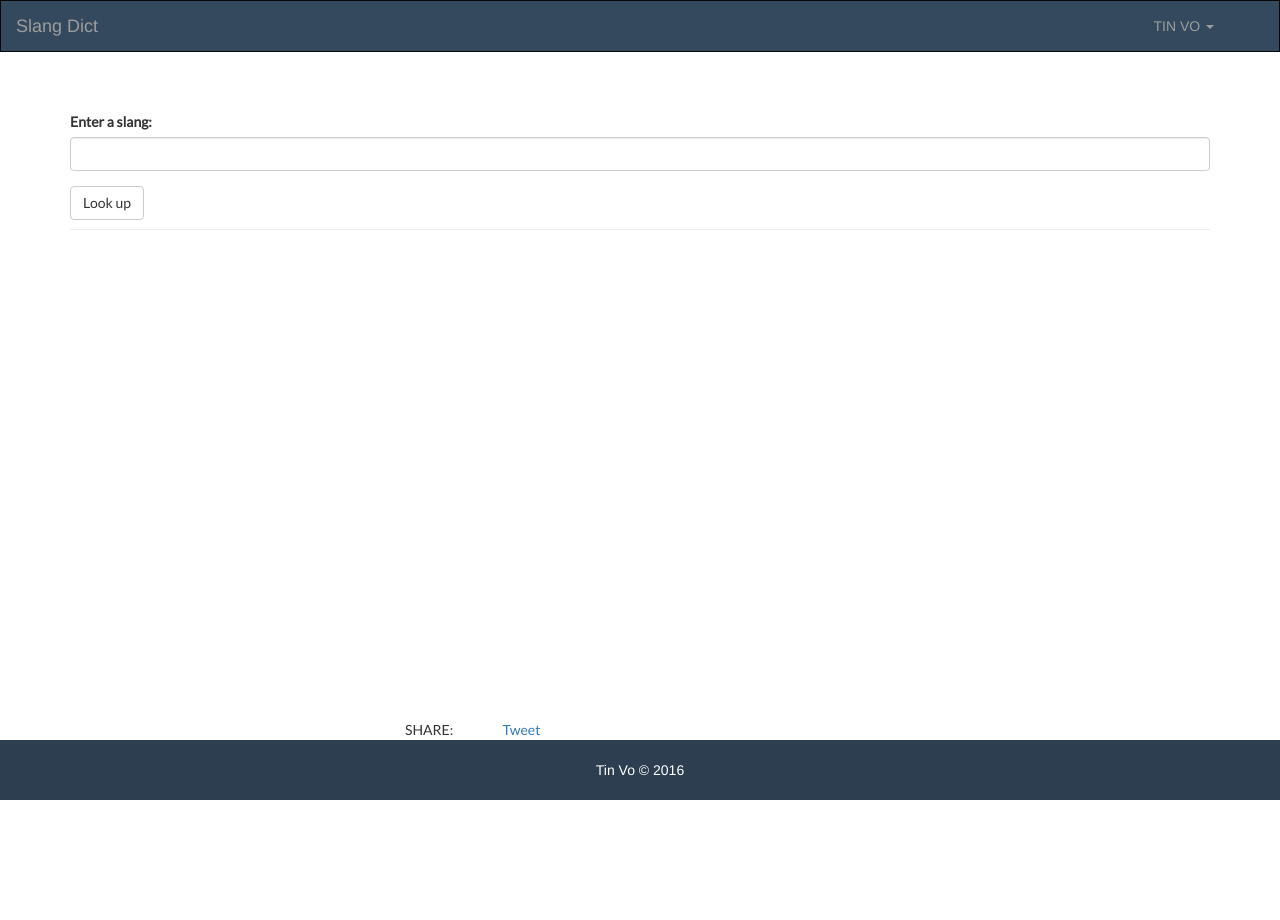
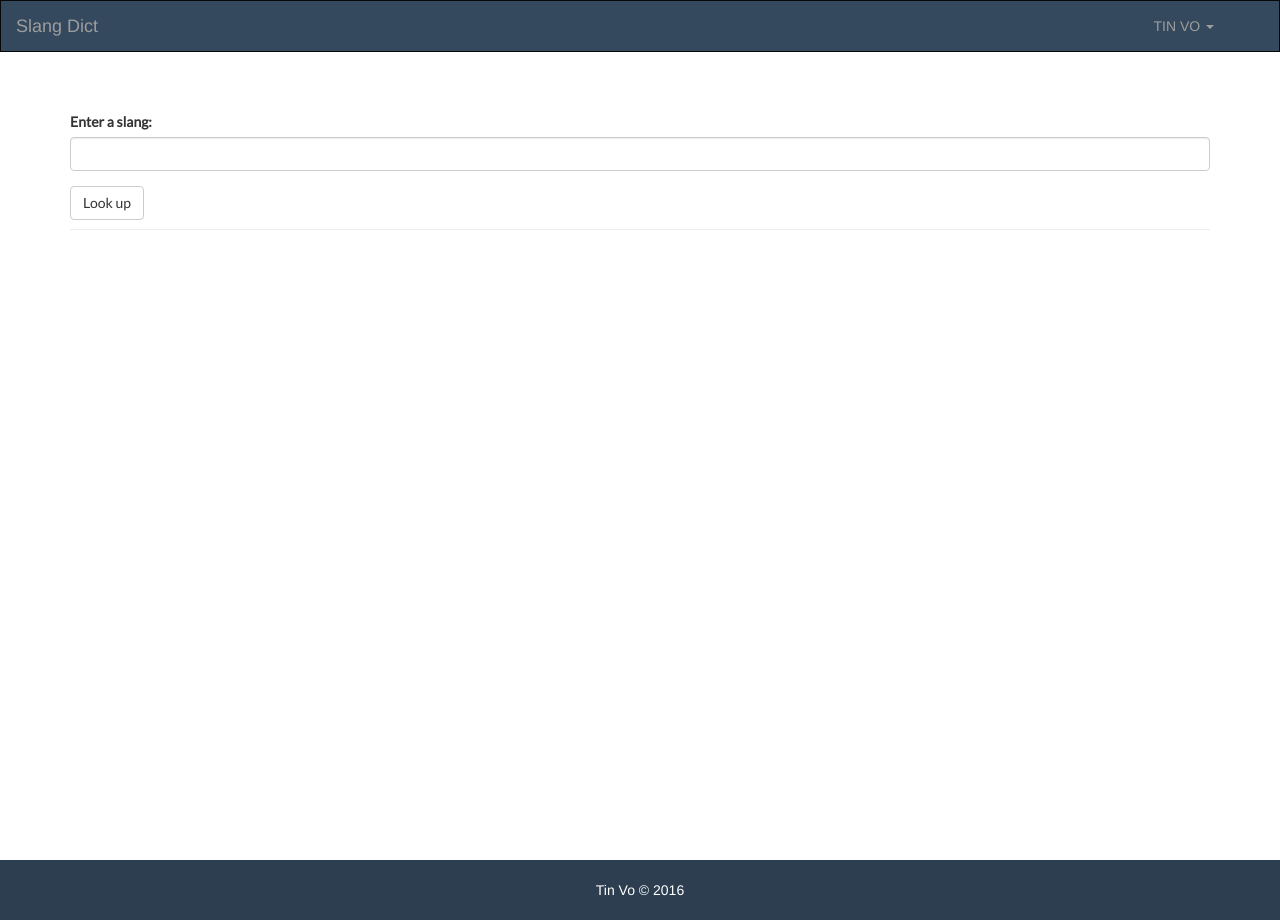
Before and after one commit to ntinvo/Dict-app, a Flask app: page / in a window 1280 px wide. Before the commit the page ends 800 px from the top, so only its background shows below. Run offline with Flask 2, Linux system fonts and the light colour scheme; some libraries are stand-ins or nearby versions.

Commit message:
Fixing share buttons

```diff
--- a/static/css/style.css
+++ b/static/css/style.css
@@ -1,3 +1,7 @@
+body {
+	height: 100vh;
+}
+
 .container {
 	font-family: 'Lato', 'Arial', sans-serif;
 }
--- a/templates/index.html
+++ b/templates/index.html
@@ -26,7 +26,7 @@
     <a class="navbar-header navbar-brand" id="logo" href="/" >Slang Dict</a>
 
     <ul class="nav navbar-nav pull-right">
-        <li class="dropdowm">
+        <li class="dropdown">
             <a href="#" class="dropdown-toggle" data-toggle="dropdown" role="button" aria-haspopup="true" aria-expanded="false">TIN VO <span class="caret" style="margin-right: 50px;"></span></a>
 
             <ul class="dropdown-menu">
@@ -83,27 +83,31 @@
 {% endblock %}
 
 <!-- Social share buttons -->
-<div class="social-share">
+<!-- <div class="social-share" style="text-align: center;">
     <div class="container">
         <div class="row">
-            <div class="col-md-1"></div>
-            <div class="col-md-1"></div>
-            <div class="col-md-1"></div>
-            <div class="col-md-1"></div>
-            <div class="col-md-1">SHARE:</div>
-            <div class="col-md-1"><a href="https://twitter.com/share" class="twitter-share-button"{count} data-url="http://slang-dict.herokuapp.com/" data-text="A Dictionary for Internet Slangs" data-via="tinnvo" data-related="tinnvo" data-hashtags="slang" style="margin: 0px;">Tweet</a></div>
-            <div class="col-md-1">
-            <script src="//platform.linkedin.com/in.js" type="text/javascript"> lang: en_US</script>
-            <script type="IN/Share" data-url="http://slang-dict.herokuapp.com/"></script>
+            <div class="col-md-8">
+                <div class="col-md-3">SHARE THIS:</div>
+
+                <div class="col-md-3">
+                    <a href="https://twitter.com/share" class="twitter-share-button"{count} data-url="http://slang-dict.herokuapp.com/" data-text="A Dictionary for Internet Slangs" data-via="tinnvo" data-related="tinnvo" data-hashtags="slang" style="margin: 0px;">Tweet</a>
+                </div>
+
+
+
+                <div class="col-md-3">
+                    <script src="//platform.linkedin.com/in.js" type="text/javascript"> lang: en_US</script>
+                    <script type="IN/Share" data-url="http://slang-dict.herokuapp.com/"></script>
+                </div>
+
+                <div class="col-md-3">
+                    <a class="fb-share-button" data-href="http://slang-dict.herokuapp.com/" data-layout="button" style="width: 200px;"></a>
+                </div>
             </div>
-            <div class="col-md-1"><a class="fb-share-button" data-href="http://slang-dict.herokuapp.com/" data-layout="button" style="width: 200px;"></a></div>
-            <div class="col-md-1"></div>
-            <div class="col-md-1"></div>
-            <div class="col-md-1"></div>
-            <div class="col-md-1"></div>
+            <div class="col-md-4"></div>
         </div>
     </div>
-</div>
+</div> -->
 
 <!-- FOOTER -->
 <div class="footer">
```
